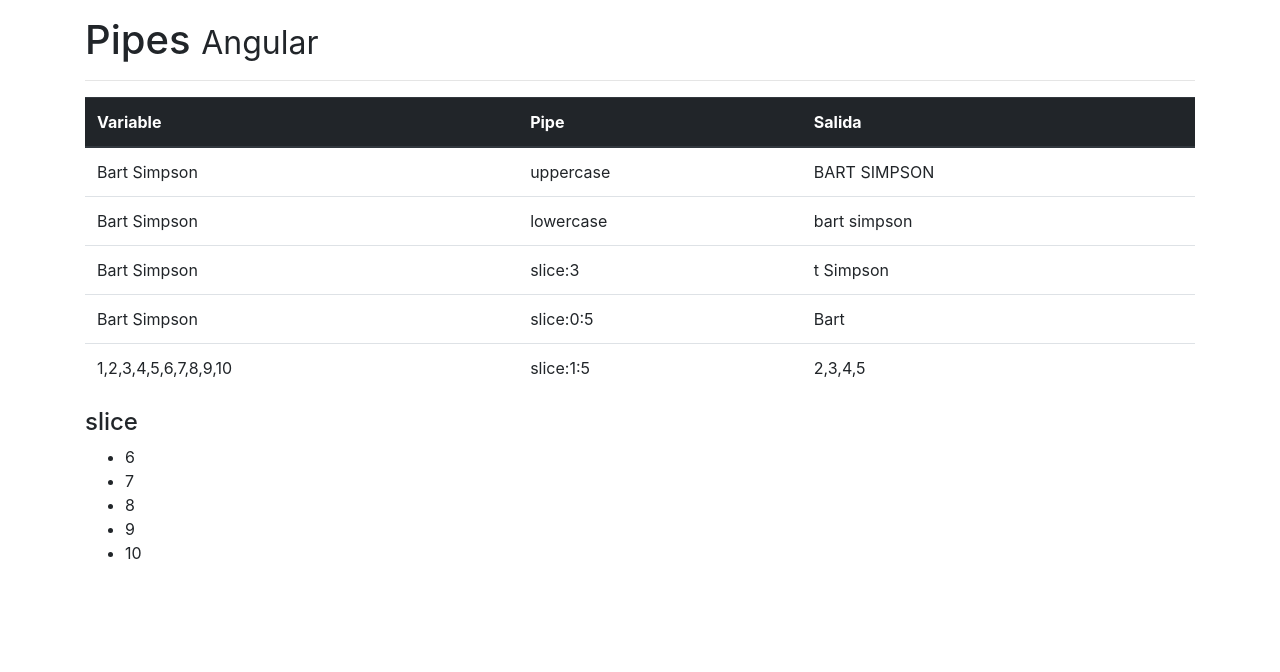
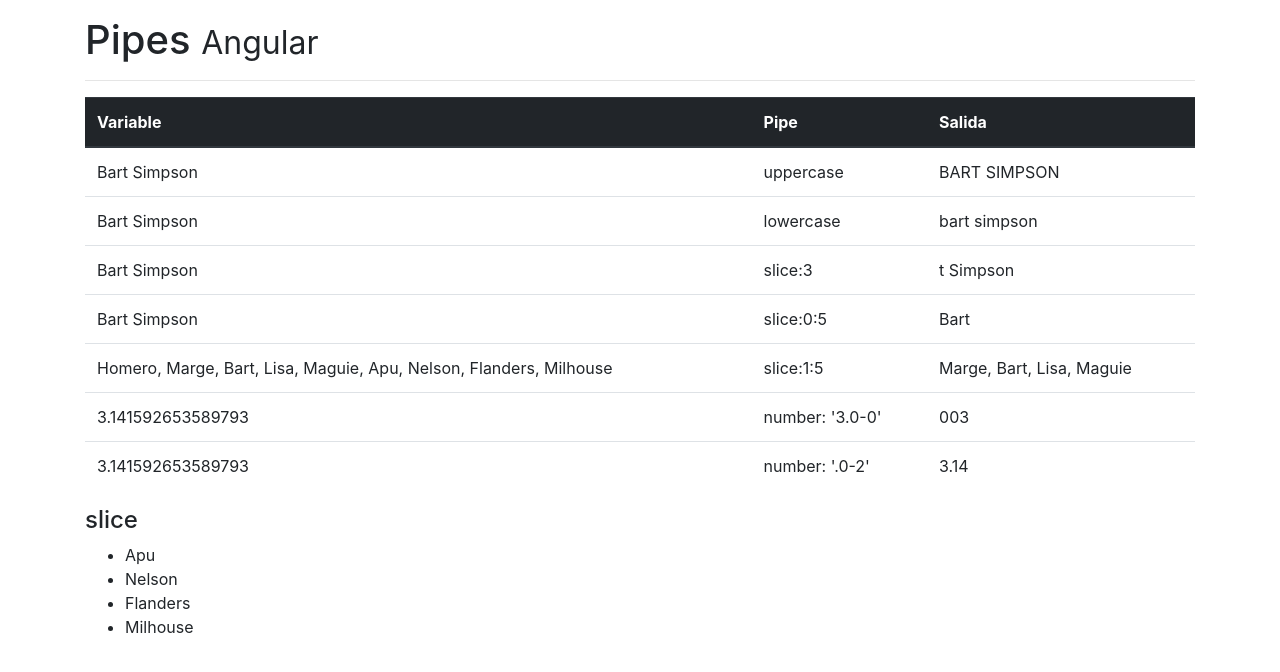
Before and after one commit to AxMar1221/pipes, an Angular app: page / in a window 1280 px wide. Shown: the top 672 px of the page. Built offline with nearby package versions, Linux system fonts and the light colour scheme.

Commit message:
number/decimal

```diff
--- a/src/app/app.component.html
+++ b/src/app/app.component.html
@@ -33,16 +33,26 @@
           <td>{{ nombre | slice:0:5 }}</td>
         </tr>
         <tr>
-          <td>{{ arreglo }}</td>
+          <td>{{ personajes }}</td>
           <td> slice:1:5 </td>
-          <td>{{ arreglo | slice:1:5 }}</td>
+          <td>{{ personajes | slice:1:5 }}</td>
+        </tr>
+        <tr>
+          <td>{{ PI }}</td>
+          <td> number: '3.0-0' </td>
+          <td>{{ PI | number:'3.0-0' }}</td>
+        </tr>
+        <tr>
+          <td>{{ PI }}</td>
+          <td> number: '.0-2' </td>
+          <td>{{ PI | number:'.0-2' }}</td>
         </tr>
       </tbody>
     </table>
 
     <h4>slice</h4>
     <ul>
-      <li *ngFor="let item of arreglo | slice:5:20"> {{ item }} </li>
+      <li *ngFor="let item of personajes | slice:5:20"> {{ item }} </li>
     </ul>
   </div>
 </div>
--- a/src/app/app.component.ts
+++ b/src/app/app.component.ts
@@ -8,5 +8,6 @@
 export class AppComponent {
   nombre: string = 'Bart Simpson';
 
-  arreglo = [1,2,3,4,5,6,7,8,9,10]
+  personajes: string[] = ['Homero', ' Marge',' Bart', ' Lisa', ' Maguie', ' Apu', ' Nelson', ' Flanders', ' Milhouse']
+  PI: number = Math.PI
 }
```
